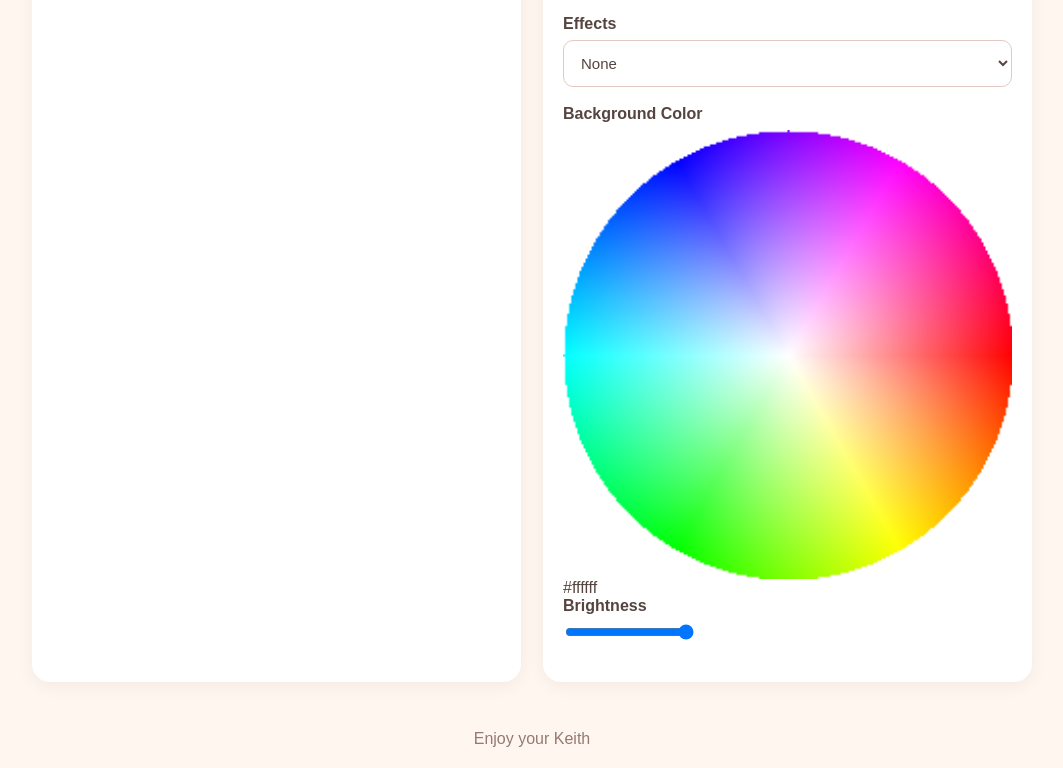
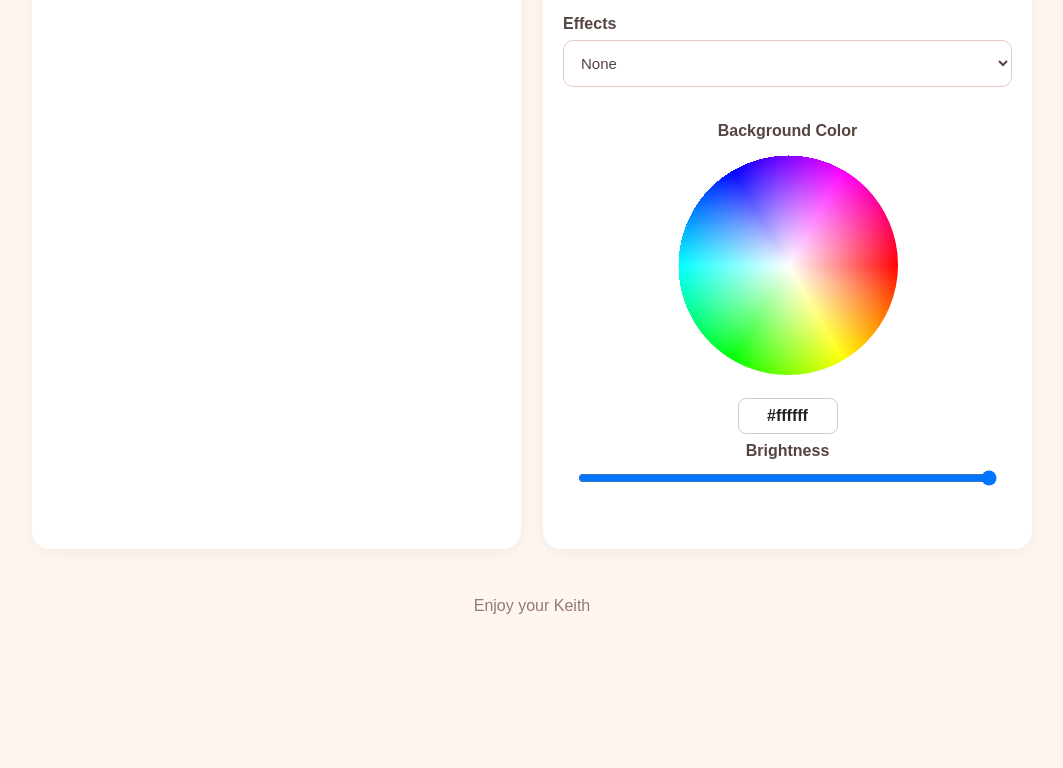
Before and after one commit to missphantom199-dotcom/Keith-Generator, a plain HTML site: page index.html in a window 1280 px wide. Shown: the part 855-1623 px from the top of the page, without its empty margins (108-1171 px from the left). After the commit the page ends 1490 px from the top, so only its background shows below. Drawn offline with Linux system fonts and the light colour scheme.

Commit message:
Add styles for background color picker and wheel
Added styles for a color wheel and background picker.

```diff
--- a/style.css
+++ b/style.css
@@ -119,3 +119,38 @@ footer {
     grid-template-columns: 1fr;
   }
 }
+
+/* Background Color Wheel */
+.background-picker {
+  margin-top: 20px;
+  padding: 15px;
+  text-align: center;
+}
+
+#colorWheel {
+  display: block;
+  width: 220px;
+  height: 220px;
+  max-width: 100%;
+  margin: 15px auto;
+  border-radius: 50%;
+  cursor: crosshair;
+  touch-action: none;
+}
+
+#selectedColor {
+  display: inline-block;
+  min-width: 100px;
+  padding: 8px 16px;
+  margin: 8px;
+  border: 1px solid #ccc;
+  border-radius: 8px;
+  color: #222;
+  font-weight: bold;
+}
+
+#colorBrightness {
+  display: block;
+  width: 100%;
+  margin: 10px auto;
+}
```
